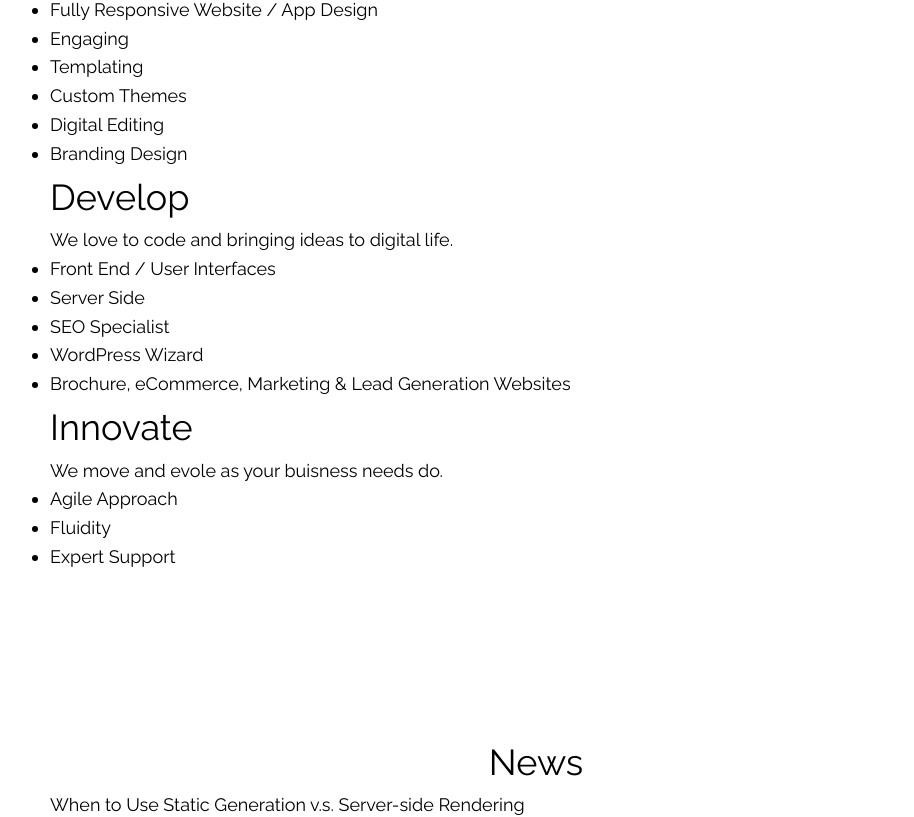
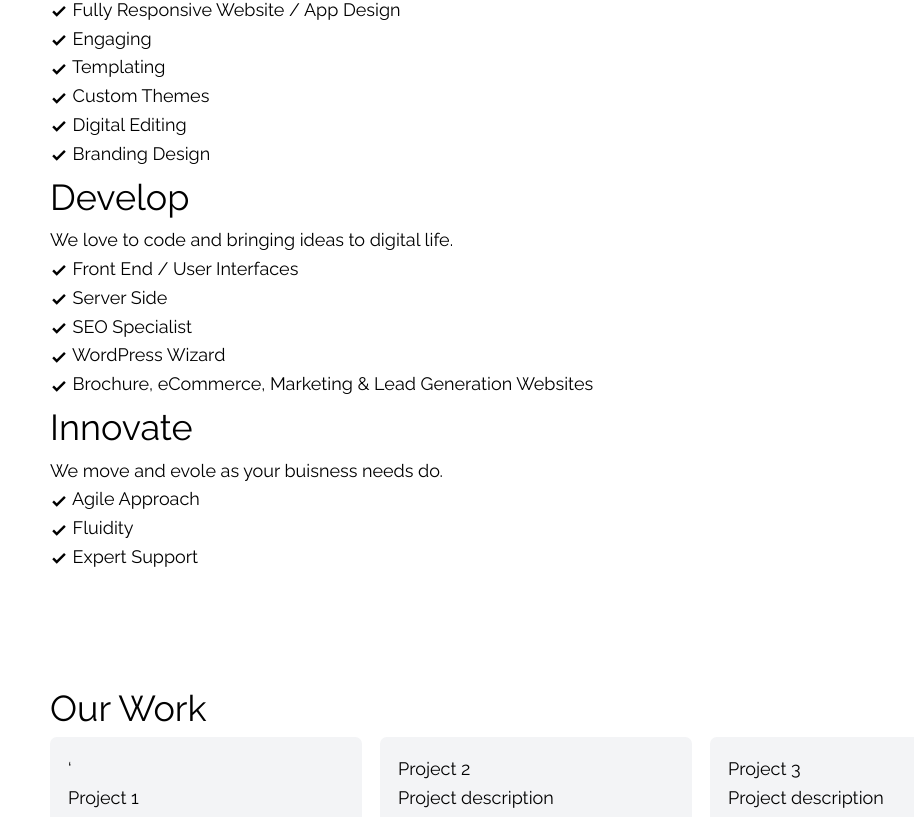
Before and after one commit to ynotGit/ynotNext, a Next.js app: page / in a window 1280 px wide. Shown: the part 857-1674 px from the top of the page, without its empty margins (104-1018 px from the left). Built offline with nearby package versions, Linux system fonts and the light colour scheme.

Commit message:
optimised processSection, added temp projects section

```diff
--- a/components/processSection.js
+++ b/components/processSection.js
@@ -1,4 +1,30 @@
+import { GoCheck } from 'react-icons/go';
+
 export default function Process() {
+
+    const designItems = [
+        "Fully Responsive Website / App Design",
+        "Engaging",
+        "Templating",
+        "Custom Themes",
+        "Digital Editing",
+        "Branding Design",
+    ];
+
+    const developItems = [
+        "Front End / User Interfaces",
+        "Server Side",
+        "SEO Specialist",
+        "WordPress Wizard",
+        "Brochure, eCommerce, Marketing & Lead Generation Websites",
+    ];
+
+    const innovateItems = [
+        "Agile Approach",
+        "Fluidity",
+        "Expert Support",
+    ];
+
     return (
         <section className="py-12">
             <h2>A Trusted Process</h2>
@@ -6,32 +32,26 @@ export default function Process() {
 
             <h2>Design</h2>
             <p>We design our digital solutions around your business needs.</p>
-            <ul className="list-disc">
-                <li>Fully Responsive Website / App Design</li>
-                <li>Engaging</li>
-                <li>Templating</li>
-                <li>Custom Themes</li>
-                <li>Digital Editing
-                </li>
-                <li>Branding Design</li>
+            <ul>
+                {designItems.map((item) => (
+                    <li key={item}><GoCheck className="inline" /> {item}</li>
+                ))}
             </ul>
 
             <h2>Develop</h2>
             <p>We love to code and bringing ideas to digital life.</p>
-            <ul className="list-disc">
-                <li>Front End / User Interfaces</li>
-                <li>Server Side</li>
-                <li>SEO Specialist</li>
-                <li>WordPress Wizard</li>
-                <li>Brochure, eCommerce, Marketing & Lead Generation Websites</li>
+            <ul>
+                {developItems.map((item) => (
+                    <li key={item}><GoCheck className="inline" /> {item}</li>
+                ))}
             </ul>
 
             <h2>Innovate</h2>
             <p>We move and evole as your buisness needs do.</p>
-            <ul className="list-disc">
-                <li>Agile Approach</li>
-                <li>Fluidity</li>
-                <li>Expert Support</li>
+            <ul>
+                {innovateItems.map((item) => (
+                    <li key={item}><GoCheck className="inline" /> {item}</li>
+                ))}
             </ul>
         </section>
     )
--- a/components/showcaseSection.js
+++ b/components/showcaseSection.js
@@ -1,7 +1,21 @@
 export default function Showcase() {
     return (
         <section className="py-12">
-
+            <h2>Our Work</h2>
+            <div className="grid grid-cols-1 md:grid-cols-2 lg:grid-cols-3 gap-4">
+                <div className="bg-gray-100 p-4 rounded-md">
+                    ‘<h3>Project 1</h3>
+                    ‘<p>Project description</p>
+                </div>
+                <div className="bg-gray-100 p-4 rounded-md">
+                    <h3>Project 2</h3>
+                    <p>Project description</p>
+                </div>
+                <div className="bg-gray-100 p-4 rounded-md">
+                    <h3>Project 3</h3>
+                    <p>Project description</p>
+                </div>
+            </div>
         </section>
     )
 }
--- a/tailwind.config.js
+++ b/tailwind.config.js
@@ -11,6 +11,13 @@ module.exports = {
         'height': 'height'
       },
     },
+    listStyleType: {
+      none: 'none',
+      disc: 'disc',
+      decimal: 'decimal',
+      square: 'square',
+      roman: 'upper-roman',
+    }
   },
   plugins: [],
 }
```
